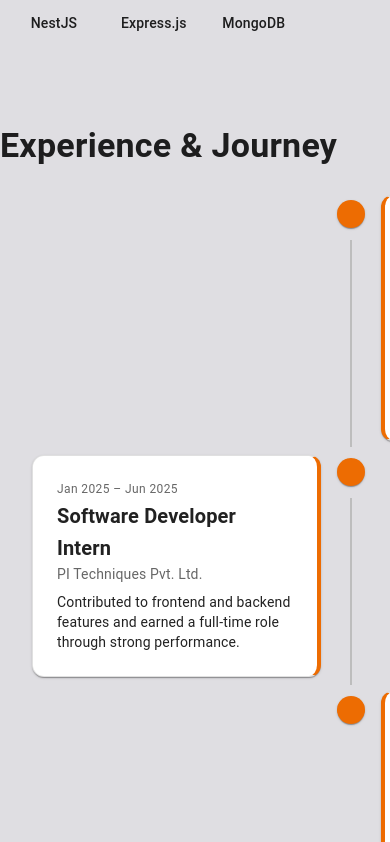
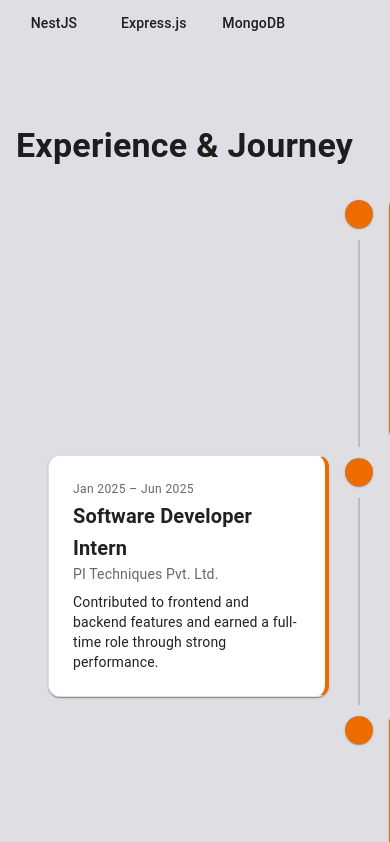
Before and after one commit to prathamesh-barge/prathamesh-portfolio-latest, a Next.js app: page / in a window 390 px wide. Shown: the part 2082-2924 px from the top of the page. Built offline with nearby package versions, Linux system fonts and the light colour scheme; some icons are missing.

Commit message:
Improve contact navigation and responsive layout

```diff
--- a/src/component/SideDrawer.tsx
+++ b/src/component/SideDrawer.tsx
@@ -37,6 +37,7 @@ import WorkIcon from "@mui/icons-material/Work";
 import ContactMailIcon from "@mui/icons-material/ContactMail";
 import ExperienceTimeline from "./ExperienceTimeline";
 import ExperienceTimelineDesktop from "./ExperienceTimelineDesktop";
+import { useEffect } from "react";
 
 const menuItems = [
   {
@@ -85,6 +86,19 @@ export default function PersistentDrawerLeft() {
   const [open, setOpen] = React.useState(false);
 
   const [selectedPage, setSelectedPage] = React.useState("Profile");
+
+  const handlePageChange = (page: string) => {
+    setSelectedPage(page);
+    setOpen(false);
+  };
+
+  useEffect(() => {
+    if (!open) {
+      requestAnimationFrame(() => {
+        window.scrollTo({ top: 0, behavior: "smooth" });
+      });
+    }
+  }, [open, selectedPage]);
 
   return (
     <Box sx={{ display: "flex" }}>
@@ -180,7 +194,7 @@ export default function PersistentDrawerLeft() {
       </Drawer>
 
       {/* ================= MAIN PAGE CONTENT ================= */}
-      <Main open={open} sx={{ backgroundColor: "#dfdee2" }}>
+      <Main open={open} sx={{ backgroundColor: "#dfdee2" }} key={selectedPage}>
         <DrawerHeader />
 
         {selectedPage === "Projects" && (
@@ -267,14 +281,19 @@ export default function PersistentDrawerLeft() {
               </Box>
             </Box>
 
-            <Box mt={9}>
+            <Box mt={9} pl={2}>
               <ExperienceTimelineDesktop />
             </Box>
 
             <Box sx={{ m: 6 }}>
-              <NextStepsCTA
+              {/* <NextStepsCTA
                 onProjectsClick={() => setSelectedPage("Projects")}
                 onContactClick={() => setSelectedPage("Contact")}
+              /> */}
+
+              <NextStepsCTA
+                onProjectsClick={() => handlePageChange("Projects")}
+                onContactClick={() => handlePageChange("Contact")}
               />
             </Box>
 
@@ -327,9 +346,8 @@ export default function PersistentDrawerLeft() {
                   `linear-gradient(135deg,
         ${theme.palette.warning.light}15,
         ${theme.palette.grey[100]}
-      )`
-              }
-            }
+      )`,
+              }}
             >
               <Container maxWidth="lg">
                 {/* Section Header */}
```
